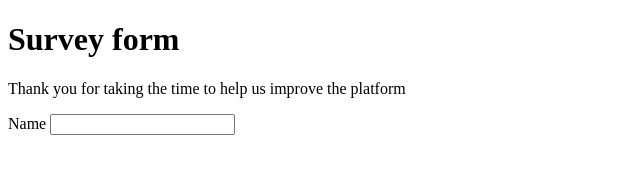
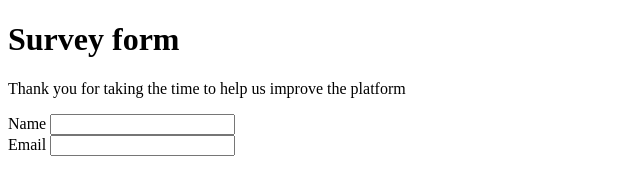
Before and after one commit to Kaunyangi/survey-form, a plain HTML site: page index.html in a window 1280 px wide. Shown: the whole page, without its empty margins (0-640 px from the left). Drawn offline with Linux system fonts and the light colour scheme.

Commit message:
add a new div element

```diff
--- a/index.html
+++ b/index.html
@@ -16,5 +16,10 @@
     <input id="name"type="text" required/>
   </label>
   </div>
+  <div class="input-element">
+    <label id="email">Email
+      <input id="email"type="email" required/>
+    </label>
+    </div>
 </body>
 </html>
```
